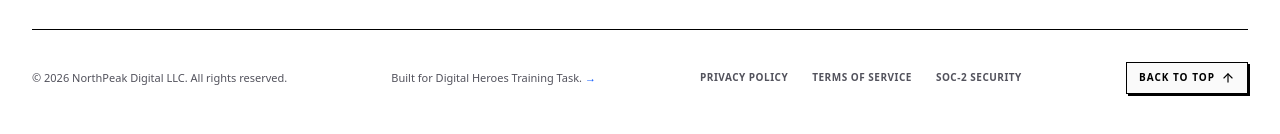
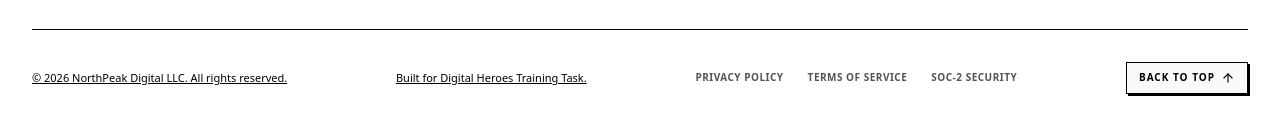
Before and after one commit to araul284/northpeak, a React (Vite) app: page / in a window 1280 px wide. Shown: the part 7129-7263 px from the top of the page. Built offline with nearby package versions, Linux system fonts and the light colour scheme.

Commit message:
fix: add footer

```diff
--- a/src/components/Footer.tsx
+++ b/src/components/Footer.tsx
@@ -131,10 +131,24 @@ export const Footer: React.FC<FooterProps> = ({ onNavigate }) => {
 
         {/* Bottom Bar */}
         <div className="pt-8 border-t border-black flex flex-col sm:flex-row items-center justify-between gap-4 text-[11px] font-medium text-zinc-600">
-          <p>© {new Date().getFullYear()} NorthPeak Digital LLC. All rights reserved.</p>
+          <p>
+            <a
+              href="https://github.com/araul284/northpeak"
+              className="text-black hover:text-[#0052ff] underline"
+              target="_blank"
+              rel="noreferrer"
+            >
+              © {new Date().getFullYear()} NorthPeak Digital LLC. All rights reserved.
+            </a>
+          </p>
 
-          <a href="digitalheroesco.com">
-            Built for Digital Heroes Training Task. <span className="text-[#0052ff]">→</span>
+          <a
+            href="https://digitalheroesco.com"
+            className="text-black hover:text-[#0052ff] underline"
+            target="_blank"
+            rel="noreferrer"
+          >
+            Built for Digital Heroes Training Task.
           </a>
 
           <div className="flex items-center gap-6 font-bold uppercase tracking-wider text-[10px]">
```
